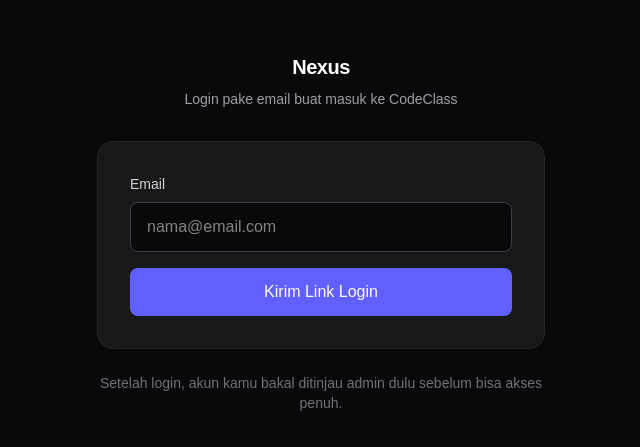
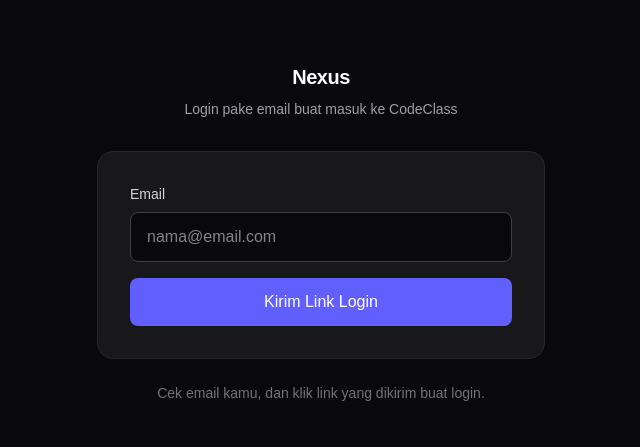
Before and after one commit to ShadyyJoestar/Nexus_project, a Next.js app: page /login in a window 1280 px wide. Shown: the part 167-614 px from the top of the page, without its empty margins (319-959 px from the left). Built offline with nearby package versions, Linux system fonts and the light colour scheme.

Commit message:
update login

```diff
--- a/src/app/login/page.tsx
+++ b/src/app/login/page.tsx
@@ -80,8 +80,7 @@
         </form>
 
         <p className="mt-6 text-center text-sm text-zinc-500">
-          Setelah login, akun kamu bakal ditinjau admin dulu
-          sebelum bisa akses penuh.
+          Cek email kamu, dan klik link yang dikirim buat login. <br />
         </p>
       </div>
     </main>
```
